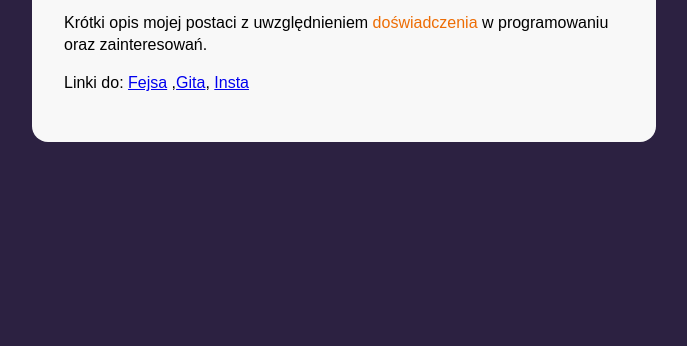
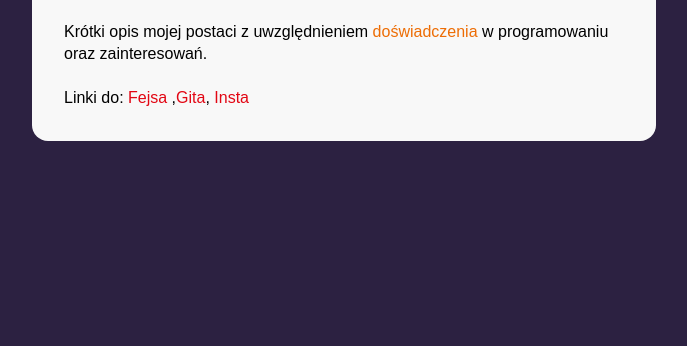
Before and after one commit to bmolik/business-card, a plain HTML site: page index.html in a window 1280 px wide. Shown: the part 454-800 px from the top of the page, without its empty margins (296-983 px from the left). Drawn offline with Linux system fonts and the light colour scheme.

Commit message:
person content styles

```diff
--- a/index.html
+++ b/index.html
@@ -19,7 +19,7 @@
                 <h1 class="person__name">Imię i nazwisko</h1>
                 <p class="person__position">stanowisko</p>
             </header>
-            <p class="person__description">Krótki opis mojej postaci z uwzględnieniem <strong class="special">doświadczenia</strong> w programowaniu oraz zainteresowań. </p>
+            <p class="person__description person__description--with-margin">Krótki opis mojej postaci z uwzględnieniem <strong class="special">doświadczenia</strong> w programowaniu oraz zainteresowań. </p>
             <p class="person__description">
                 Linki do: <a class="person__link" href="#">Fejsa</a> ,<a class="person__link" href="#">Gita</a>, <a class="person__link" href="#">Insta</a>
             </p>
--- a/style.css
+++ b/style.css
@@ -27,6 +27,25 @@ body {
 
 .person {}
 
+.person__description {
+    font-size: 16px;
+    line-height: 22px;
+    margin: 0;
+}
+
+.person__description--with-margin {
+    margin-bottom: 22px;
+}
+
+.person__info {
+    margin-bottom: 24px;
+}
+
+.person__link {
+    color: #E20613;
+    text-decoration: none;
+}
+
 .person__name {
     font-size: 36px;
     margin: 0;
@@ -40,11 +59,6 @@ body {
     font-style: italic;
 }
 
-.person__description {
-    font-size: 16px;
-    line-height: 22px;
-}
-
 .special {
     color: #ED6D05;
     font-weight: normal;
```
